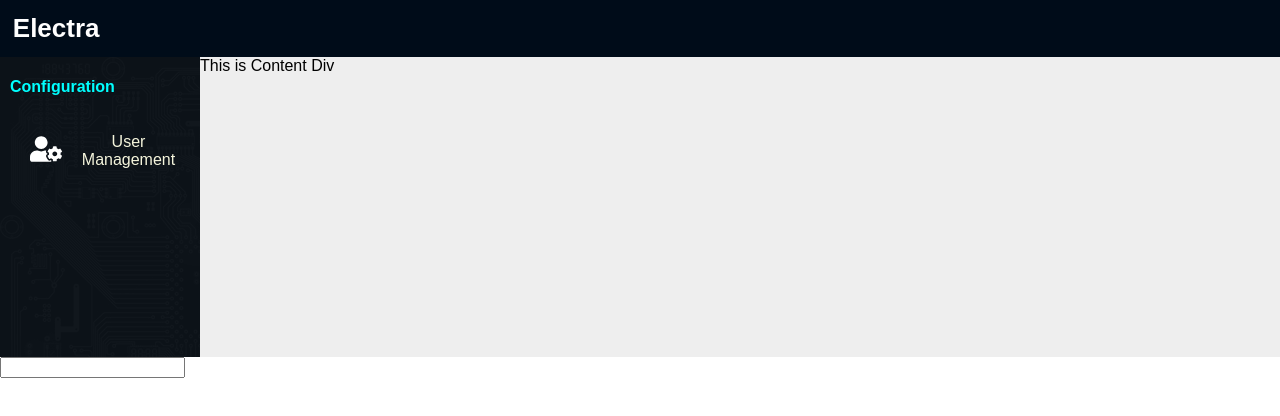
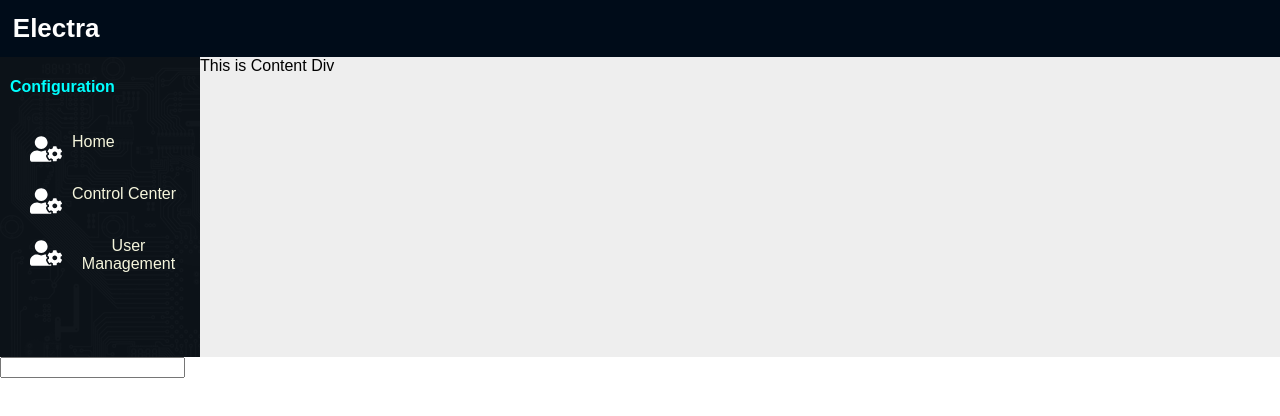
Before and after one commit to millesinghe/ElectraWeb, a React (Create React App) app: page / in a window 1280 px wide. Shown: the top 416 px of the page. Built offline with nearby package versions, Linux system fonts and the light colour scheme.

Commit message:
add props

```diff
--- a/src/NavDiv/NavButton/NavButton.js
+++ b/src/NavDiv/NavButton/NavButton.js
@@ -2,14 +2,13 @@ import React from 'react'
 import "./NavButton.css"
 import { FaUserCog } from "react-icons/fa";
 
-export default function NavButton() {
-
+export default function NavButton(props) {
 
     return (
         <>
             <div id="navBtn">
                 <div id = "centerIcon"><FaUserCog color="white" size='2rem' /></div>
-                <div><p>User Management</p></div>
+                <div><p>{props.name}</p></div>
             </div>
 
         </>
--- a/src/NavDiv/NavDiv.js
+++ b/src/NavDiv/NavDiv.js
@@ -8,7 +8,9 @@ export default function NavDiv() {
         <div className="navBlur">
             <div>
                 <NavHeader />
-                <NavButton />
+                <NavButton name = "Home"/>
+                <NavButton name = "Control Center"/>
+                <NavButton name = "User Management"/>
             </div>
 
         </div>
```
